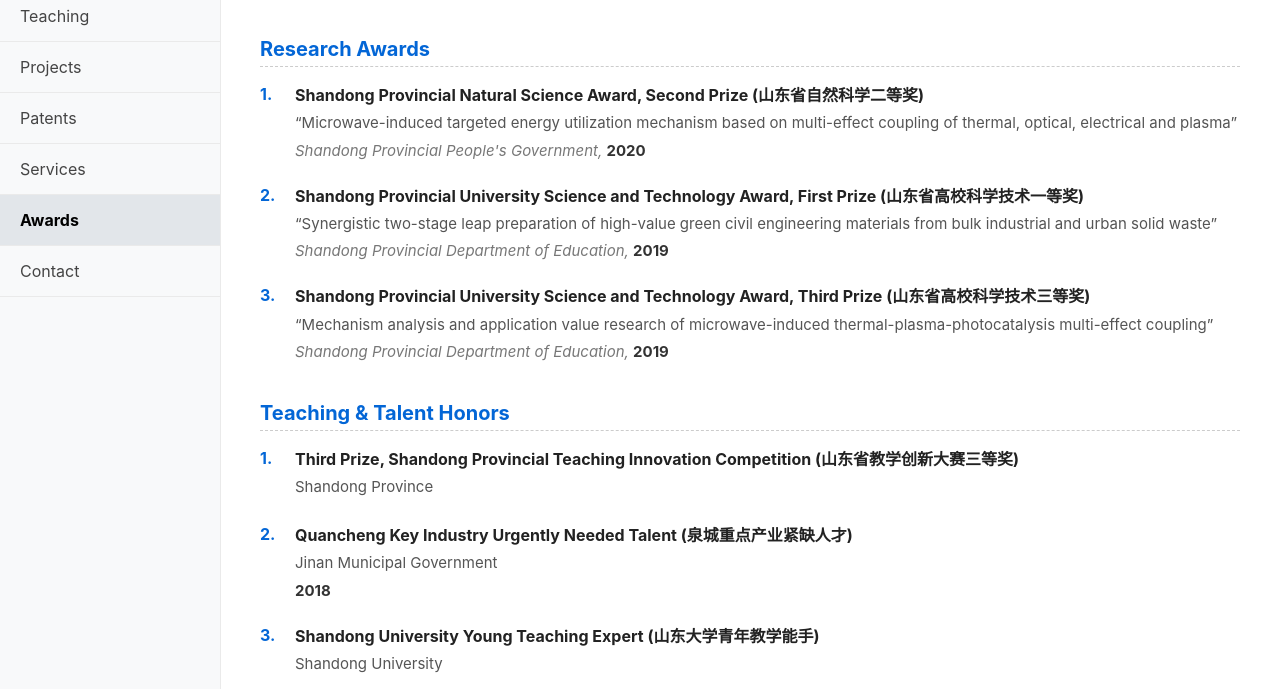
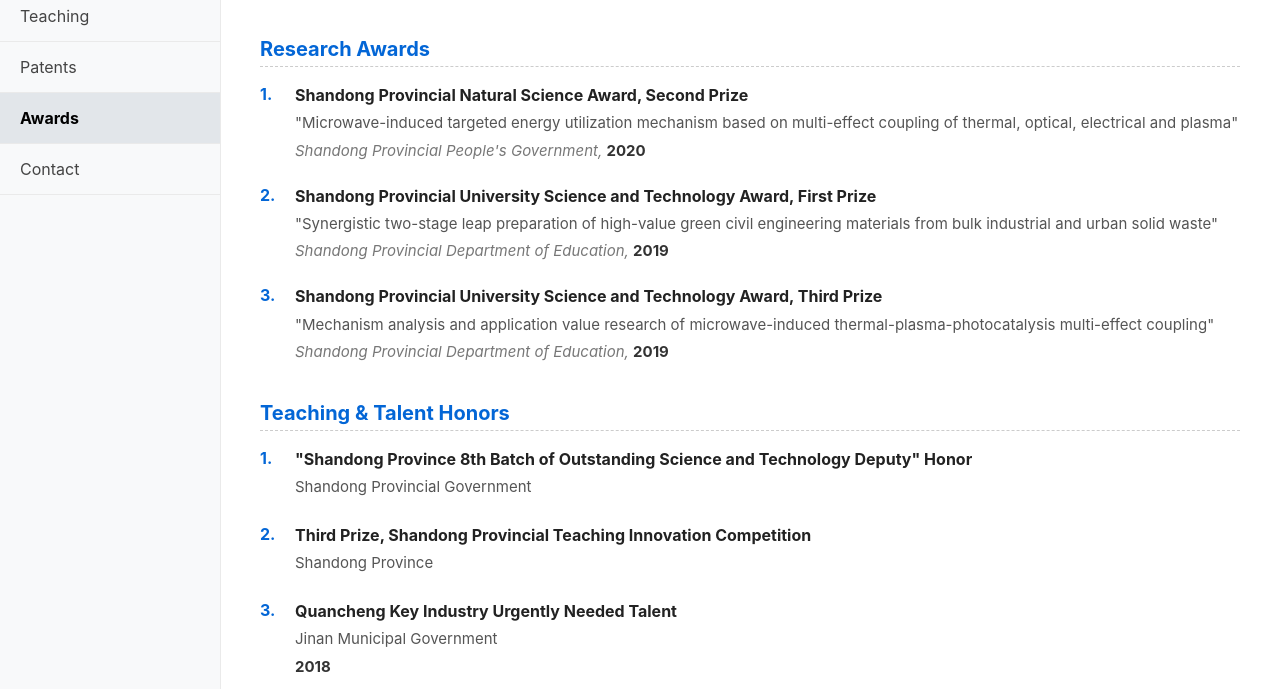
Before and after one commit to YP-Mao/YP-Mao.github.io, a plain HTML site: page awards.html in a window 1280 px wide. Shown: the part 111-802 px from the top of the page. Drawn offline with Linux system fonts and the light colour scheme.

Commit message:
Update awards.html

```diff
--- a/awards.html
+++ b/awards.html
@@ -29,9 +29,7 @@
         <li><a href="./index.html">Home</a></li>
         <li><a href="./publications.html">Publications</a></li>
         <li><a href="./teaching.html">Teaching</a></li>
-        <li><a href="./projects.html">Projects</a></li>
         <li><a href="./patents.html">Patents</a></li>
-        <li><a href="./services.html">Services</a></li>
         <li><a href="./awards.html" class="active">Awards</a></li>
         <li><a href="./contact.html">Contact</a></li>
     </ul>
@@ -42,18 +40,18 @@
         <h2>Research Awards</h2>
         <ul class="pub-list">
             <li class="pub-item">
-                <div class="pub-title">Shandong Provincial Natural Science Award, Second Prize (山东省自然科学二等奖)</div>
-                <div class="pub-authors">“Microwave-induced targeted energy utilization mechanism based on multi-effect coupling of thermal, optical, electrical and plasma”</div>
+                <div class="pub-title">Shandong Provincial Natural Science Award, Second Prize</div>
+                <div class="pub-authors">"Microwave-induced targeted energy utilization mechanism based on multi-effect coupling of thermal, optical, electrical and plasma"</div>
                 <div class="pub-journal">Shandong Provincial People's Government, <span>2020</span></div>
             </li>
             <li class="pub-item">
-                <div class="pub-title">Shandong Provincial University Science and Technology Award, First Prize (山东省高校科学技术一等奖)</div>
-                <div class="pub-authors">“Synergistic two-stage leap preparation of high-value green civil engineering materials from bulk industrial and urban solid waste”</div>
+                <div class="pub-title">Shandong Provincial University Science and Technology Award, First Prize</div>
+                <div class="pub-authors">"Synergistic two-stage leap preparation of high-value green civil engineering materials from bulk industrial and urban solid waste"</div>
                 <div class="pub-journal">Shandong Provincial Department of Education, <span>2019</span></div>
             </li>
             <li class="pub-item">
-                <div class="pub-title">Shandong Provincial University Science and Technology Award, Third Prize (山东省高校科学技术三等奖)</div>
-                <div class="pub-authors">“Mechanism analysis and application value research of microwave-induced thermal-plasma-photocatalysis multi-effect coupling”</div>
+                <div class="pub-title">Shandong Provincial University Science and Technology Award, Third Prize</div>
+                <div class="pub-authors">"Mechanism analysis and application value research of microwave-induced thermal-plasma-photocatalysis multi-effect coupling"</div>
                 <div class="pub-journal">Shandong Provincial Department of Education, <span>2019</span></div>
             </li>
         </ul>
@@ -61,16 +59,20 @@
         <h2>Teaching & Talent Honors</h2>
         <ul class="pub-list">
             <li class="pub-item">
-                <div class="pub-title">Third Prize, Shandong Provincial Teaching Innovation Competition (山东省教学创新大赛三等奖)</div>
+                <div class="pub-title">"Shandong Province 8th Batch of Outstanding Science and Technology Deputy" Honor</div>
+                <div class="pub-authors">Shandong Provincial Government</div>
+            </li>
+            <li class="pub-item">
+                <div class="pub-title">Third Prize, Shandong Provincial Teaching Innovation Competition</div>
                 <div class="pub-authors">Shandong Province</div>
             </li>
             <li class="pub-item">
-                <div class="pub-title">Quancheng Key Industry Urgently Needed Talent (泉城重点产业紧缺人才)</div>
+                <div class="pub-title">Quancheng Key Industry Urgently Needed Talent</div>
                 <div class="pub-authors">Jinan Municipal Government</div>
                 <div class="pub-journal"><span>2018</span></div>
             </li>
             <li class="pub-item">
-                <div class="pub-title">Shandong University Young Teaching Expert (山东大学青年教学能手)</div>
+                <div class="pub-title">Shandong University Young Teaching Expert</div>
                 <div class="pub-authors">Shandong University</div>
             </li>
             <li class="pub-item">
```
